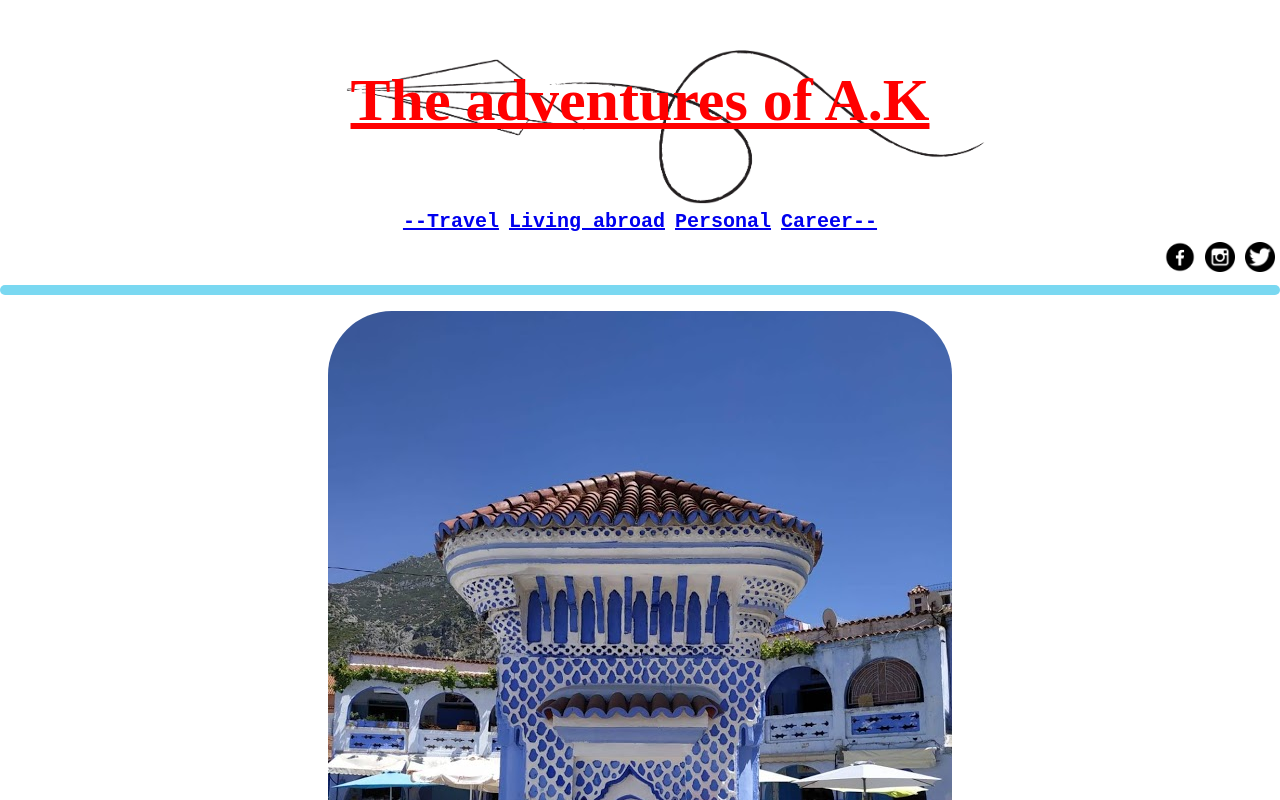
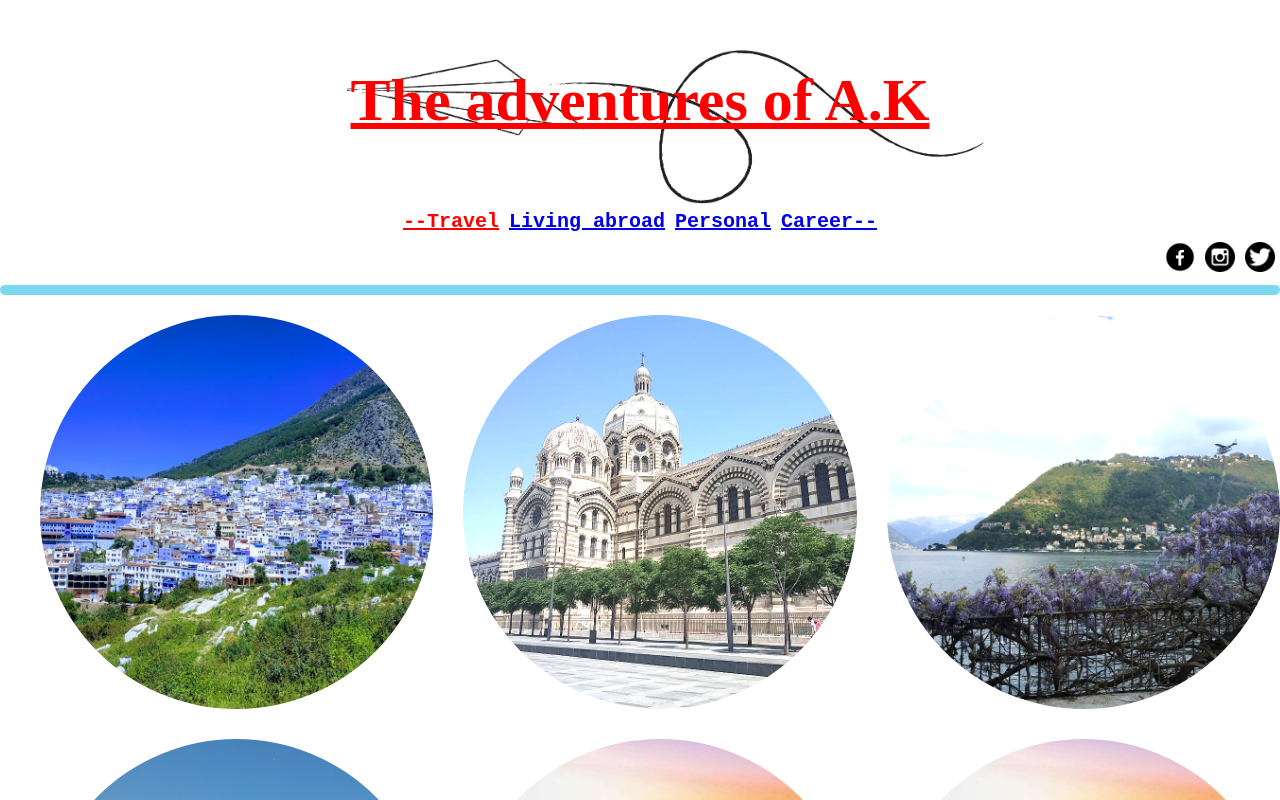
Before and after one commit to aisha-gregg/aisha-blog, a React (Create React App) app: page /travel in a window 1280 px wide. Shown: the top 800 px of the page. Built offline with nearby package versions, Linux system fonts and the light colour scheme; a web font is replaced by a local one.

Commit message:
fix image text styles

```diff
--- a/src/App.jsx
+++ b/src/App.jsx
@@ -7,7 +7,7 @@ export function App() {
   return (
     <Router>
       <Switch>
-        <Route path="/">
+        <Route exact path="/">
           <Home />
         </Route>
         <Route path="/travel">
--- a/src/components/header/Header.jsx
+++ b/src/components/header/Header.jsx
@@ -9,10 +9,12 @@ export function Header() {
         <Link to="/">
           <h1>The adventures of A.K</h1>
         </Link>
+
         <div className={styles.wrapper}>
-          <a href="travel.html">
+          <Link to="/travel">
             <h2>--Travel</h2>
-          </a>
+          </Link>
+
           <a href="living-abroad.html">
             <h2>Living abroad</h2>
           </a>
--- a/src/pages/travel/Travel.jsx
+++ b/src/pages/travel/Travel.jsx
@@ -1,31 +1,49 @@
 import styles from "./travel.module.css";
 import React from "react";
 import { Link } from "../../components/link/Link";
+import { Page } from "../../components/page/Page";
 
 export function Travel() {
   return (
-    <div className={styles["blog-menu"]}>
+    <Page>
       <menu className={styles.container}>
-        <Link to="/travel">
+        <Link to="/morocco">
+          <div>
             <img src="./img/morocco-main.jpg" alt="picture of madrid" />
             <p>Morocco Blog</p>
-
+          </div>
+        </Link>
+        <Link>
+          <div>
             <img src="./img/cathedral1 (1).png" alt="picture of madrid" />
             <p>Cote d´Azur Blog</p>
-
+          </div>
+        </Link>
+        <Link>
+          <div>
             <img src="./img/italy1.png" alt="picture of madrid" />
             <p>Italy Blog</p>
-
+          </div>
+        </Link>
+        <Link>
+          <div>
             <img src="./img/seville.jpg" alt="picture of madrid" />
             <p>Spain Blogs</p>
-
+          </div>
+        </Link>
+        <Link>
+          <div>
             <img src="./img/madrid.jpg" alt="picture of madrid" />
             <p>London Blog</p>
-
+          </div>
+        </Link>
+        <Link>
+          <div>
             <img src="./img/madrid.jpg" alt="picture of madrid" />
             <p>Prague Blog</p>
+          </div>
         </Link>
       </menu>
-    </div>
+    </Page>
   );
 }
--- a/src/pages/travel/travel.module.css
+++ b/src/pages/travel/travel.module.css
@@ -1,3 +1,51 @@
-.container > a > p {
-  text-align: center;
+.container {
+  display: grid;
+  grid-template-columns: repeat(3, minmax(100px, 1fr));
+  grid-gap: 30px;
 }
+
+.container > a {
+  display: flex;
+}
+
+.container > a div {
+  position: relative;
+  display: flex;
+  justify-content: center;
+}
+
+.container a:hover p {
+  opacity: 1;
+}
+
+.container a:hover img {
+  filter: brightness(50%);
+}
+
+.container > a p {
+  margin: 0;
+  align-self: center;
+  position: absolute;
+
+  font-size: 30px;
+  font-style: oblique;
+  opacity: 0;
+
+  color: rgb(242, 247, 248);
+  transition: 0.5s ease opacity;
+}
+
+.container > a::before {
+  content: "";
+  display: inline-block;
+  vertical-align: top;
+  padding-bottom: 100%;
+}
+
+.container img {
+  width: 100%;
+  filter: brightness(1);
+  border-radius: 100%;
+  object-fit: cover;
+  transition: 5 ease all;
+}
```
Lines whose indentation alone changed are shown as unchanged.
